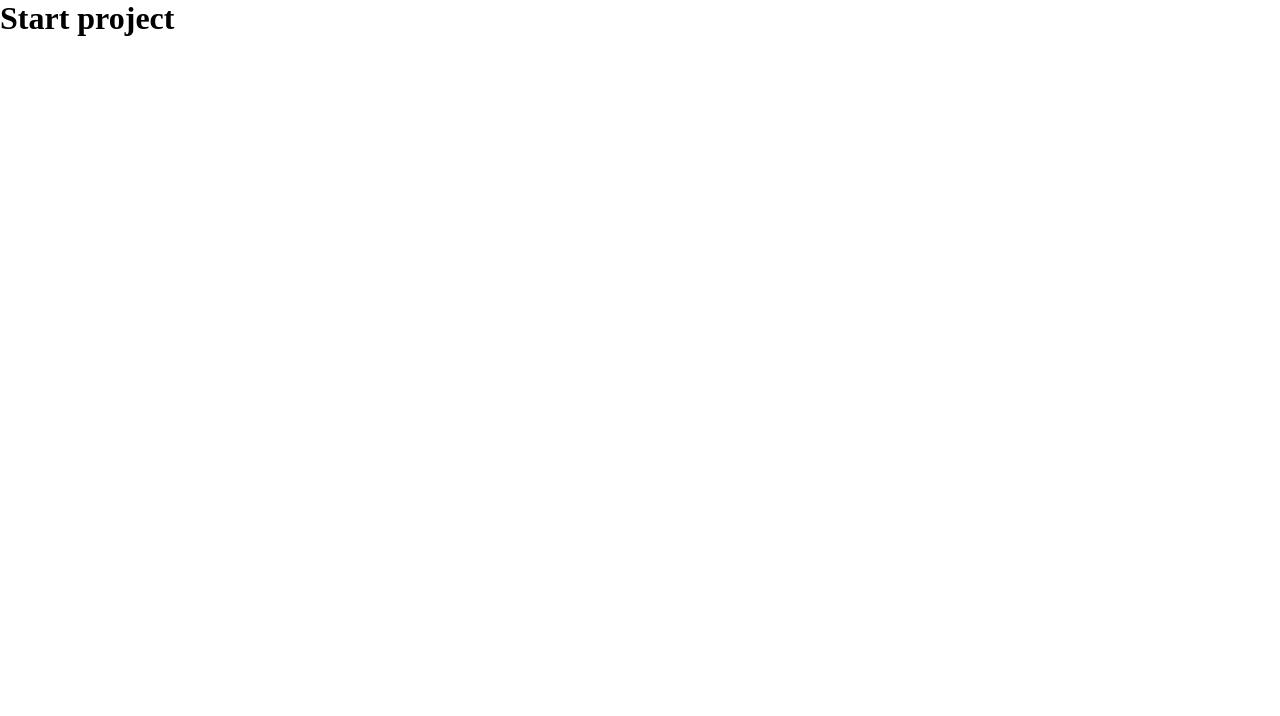
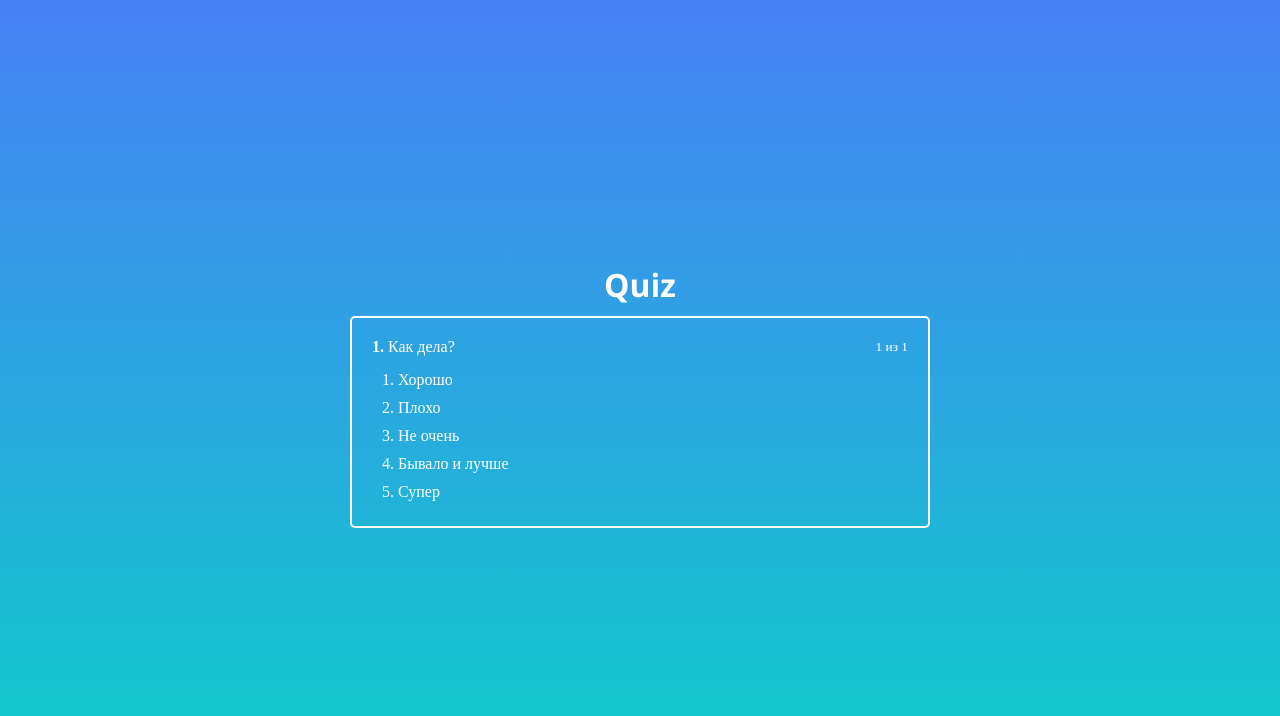
Before and after one commit to Aleksandr-Glebik/react-quiz-fc, a React (Create React App) app: page / in a window 1280 px wide. Shown: the top 716 px of the page. Built offline with nearby package versions, Linux system fonts and the light colour scheme.

Commit message:
feat: add comp-s: Quiz, ActiveQuiz, AnswerList, AnswerItem and add styles for them

```diff
--- a/public/index.html
+++ b/public/index.html
@@ -4,40 +4,17 @@
     <meta charset="utf-8" />
     <link rel="icon" href="%PUBLIC_URL%/favicon.ico" />
     <meta name="viewport" content="width=device-width, initial-scale=1" />
-    <meta name="theme-color" content="#000000" />
     <meta
       name="description"
       content="Web site created using create-react-app"
     />
-    <link rel="apple-touch-icon" href="%PUBLIC_URL%/logo192.png" />
-    <!--
-      manifest.json provides metadata used when your web app is installed on a
-      user's mobile device or desktop. See https://developers.google.com/web/fundamentals/web-app-manifest/
-    -->
-    <link rel="manifest" href="%PUBLIC_URL%/manifest.json" />
-    <!--
-      Notice the use of %PUBLIC_URL% in the tags above.
-      It will be replaced with the URL of the `public` folder during the build.
-      Only files inside the `public` folder can be referenced from the HTML.
-
-      Unlike "/favicon.ico" or "favicon.ico", "%PUBLIC_URL%/favicon.ico" will
-      work correctly both with client-side routing and a non-root public URL.
-      Learn how to configure a non-root public URL by running `npm run build`.
-    -->
-    <title>React App</title>
+    <link rel="preconnect" href="https://fonts.googleapis.com">
+    <link rel="preconnect" href="https://fonts.gstatic.com" crossorigin>
+    <link href="https://fonts.googleapis.com/css2?family=Open+Sans:ital,wght@0,300;0,400;0,500;0,600;0,700;0,800;1,300;1,400;1,500;1,600;1,700;1,800&display=swap" rel="stylesheet">
+    <title>Quiz</title>
   </head>
   <body>
     <noscript>You need to enable JavaScript to run this app.</noscript>
     <div id="root"></div>
-    <!--
-      This HTML file is a template.
-      If you open it directly in the browser, you will see an empty page.
-
-      You can add webfonts, meta tags, or analytics to this file.
-      The build step will place the bundled scripts into the <body> tag.
-
-      To begin the development, run `npm start` or `yarn start`.
-      To create a production bundle, use `npm run build` or `yarn build`.
-    -->
   </body>
 </html>
--- a/src/App.tsx
+++ b/src/App.tsx
@@ -1,12 +1,12 @@
 import React from 'react'
 import Layout from './hoc/Layout/Layout'
+import Quiz from './pages/Quiz/Quiz'
 
 
 function App() {
   return (
     <Layout>
-      <h1>Start project</h1>
-
+      <Quiz />
     </Layout>
   )
 }
--- /dev/null
+++ b/src/components/ActiveQuiz/ActiveQuiz.module.scss
@@ -0,0 +1,15 @@
+.activeQuiz {
+    color: #fff;
+    padding: 20px;
+    border: 2px solid #fff;
+    border-radius: 5px;
+    margin: 10px;
+
+}
+
+.question {
+    display: flex;
+    justify-content: space-between;
+    align-items: center;
+    margin-bottom: 10px;
+}
--- /dev/null
+++ b/src/components/ActiveQuiz/ActiveQuiz.tsx
@@ -0,0 +1,30 @@
+import React from 'react'
+import styles from './ActiveQuiz.module.scss'
+import AnswersList from './AnswersList/AnswersList'
+
+import { QuestionType } from '../../pages/Quiz/Quiz'
+
+interface ActiveQuizType {
+    quiz: QuestionType
+    quizeslength: number
+}
+
+
+const ActiveQuiz: React.FC<ActiveQuizType> = ( { quiz, quizeslength } ) => {
+    console.log('quiz', quiz);
+
+  return (
+    <div className={styles.activeQuiz}>
+        <p className={styles.question}>
+            <span>
+                <strong>{quiz.idQuestion}.</strong>&nbsp;
+                {quiz.question}
+            </span>
+            <small>{quiz.idQuestion} из {quizeslength}</small>
+        </p>
+        <AnswersList answers={quiz.answers}/>
+    </div>
+  )
+}
+
+export default ActiveQuiz
--- /dev/null
+++ b/src/components/ActiveQuiz/AnswerItem/AnswerItem.module.scss
@@ -0,0 +1,3 @@
+.item {
+    padding: 5px 10px;
+}
--- /dev/null
+++ b/src/components/ActiveQuiz/AnswerItem/AnswerItem.tsx
@@ -0,0 +1,19 @@
+import React from 'react'
+import styles from './AnswerItem.module.scss'
+
+interface AnswersItemType {
+    key: string
+    item: string
+}
+
+const AnswersItem: React.FC<AnswersItemType> = ( { item } ) => {
+  return (
+    <li
+      className={styles.item}
+    >
+        {item}
+    </li>
+  )
+}
+
+export default AnswersItem
--- /dev/null
+++ b/src/components/ActiveQuiz/AnswersList/AnswersList.module.scss
@@ -0,0 +1,3 @@
+.list {
+    list-style: none;
+}
--- /dev/null
+++ b/src/components/ActiveQuiz/AnswersList/AnswersList.tsx
@@ -0,0 +1,30 @@
+
+import React from 'react'
+import styles from './AnswersList.module.scss'
+import AnswersItem from '../AnswerItem/AnswerItem'
+
+type AnswerType = {
+    id: number
+    text: string
+}
+
+interface AnswersType {
+    answers: AnswerType[]
+}
+
+const AnswersList: React.FC<AnswersType> = ( { answers } ) => {
+  return (
+    <ul className={styles.list}>
+        {
+          answers.map(item => (
+            <AnswersItem
+              key={item.id.toString()}
+              item={item.text}
+            />
+          ))
+        }
+    </ul>
+  )
+}
+
+export default AnswersList
--- /dev/null
+++ b/src/pages/Quiz/Quiz.module.scss
@@ -0,0 +1,20 @@
+.quiz {
+    width: 100%;
+    display: flex;
+    justify-content: center;
+    align-items: center;
+    flex-direction: column;
+    flex-grow: 1;
+    background: rgb(12,207,200);
+    background: linear-gradient(0deg, rgba(12,207,200,1) 0%, rgba(71,129,246,1) 100%);
+}
+
+.h1 {
+    font-family: 'Open Sans', sans-serif;
+    color: #fff;
+}
+
+.quizWrapper {
+    width: 600px;
+    align-self: center;
+}
--- /dev/null
+++ b/src/pages/Quiz/Quiz.tsx
@@ -0,0 +1,66 @@
+import React from 'react'
+import styles from './Quiz.module.scss'
+import ActiveQuiz from '../../components/ActiveQuiz/ActiveQuiz'
+
+export type AnswerType = {
+    id: number
+    text: string
+}
+
+export type QuestionType = {
+    idQuestion: number
+    question: string
+    answers: AnswerType[]
+}
+
+interface StateType {
+    quiz: QuestionType[]
+}
+
+const Quiz: React.FC = () => {
+  const state: StateType = {
+    quiz: [
+        {
+            idQuestion: 1,
+            question: 'Как дела?',
+            answers: [
+                {
+                    id: 1,
+                    text: '1. Хорошо'
+                },
+                {
+                    id: 2,
+                    text: '2. Плохо'
+                },
+                {
+                    id: 3,
+                    text: '3. Не очень'
+                },
+                {
+                    id: 4,
+                    text: '4. Бывало и лучше'
+                },
+                {
+                    id: 5,
+                    text: '5. Супер'
+                },
+            ]
+        }
+    ]
+  }
+
+  return (
+    <div className={styles.quiz}>
+        <h1 className={styles.h1}>Quiz</h1>
+
+        <div className={styles.quizWrapper}>
+            <ActiveQuiz
+              quiz={state.quiz[0]}
+              quizeslength={state.quiz.length}
+            />
+        </div>
+    </div>
+  )
+}
+
+export default Quiz
```
Also changed, not shown: public/logo192.png (deleted), public/logo512.png (deleted), public/manifest.json (deleted), public/robots.txt (deleted).
